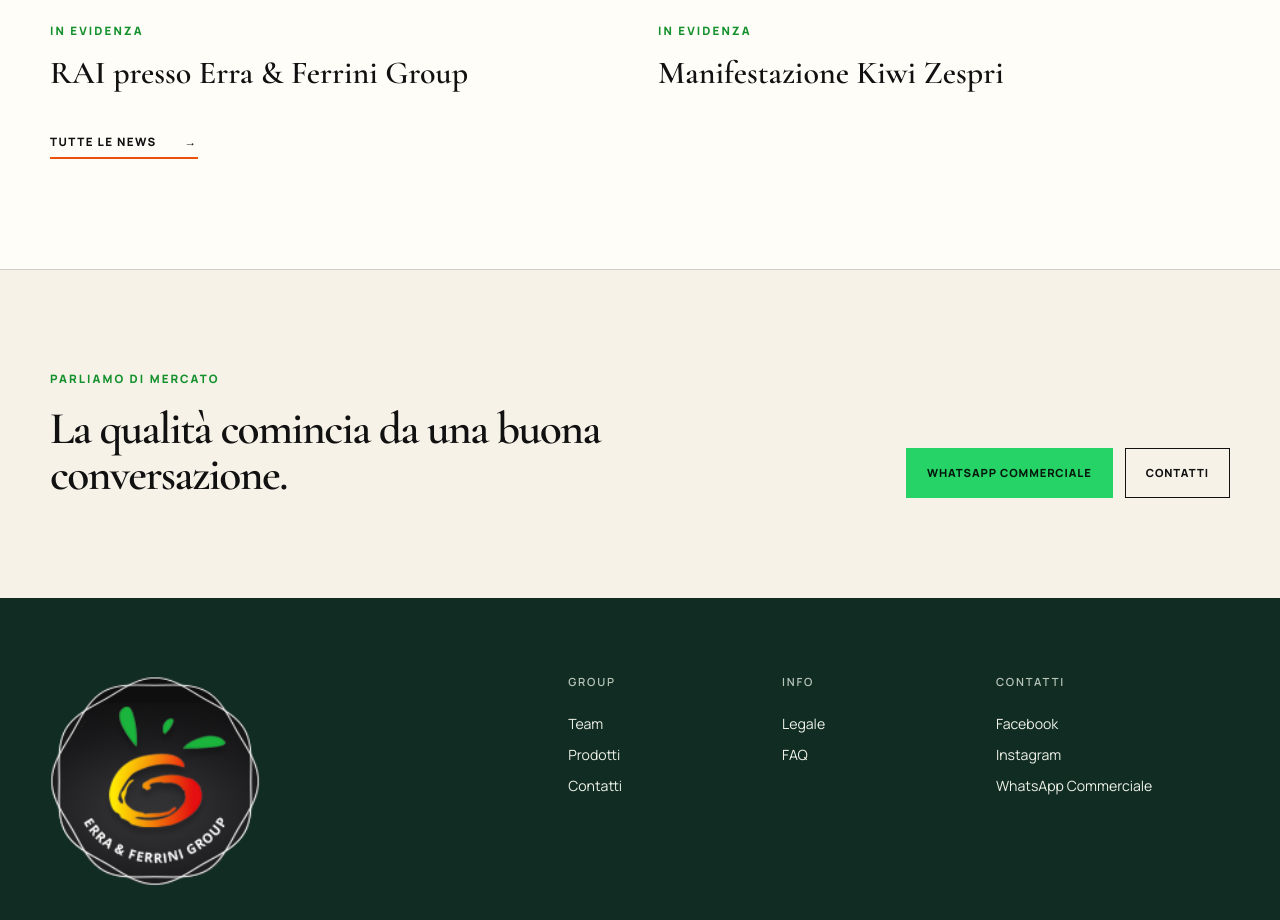
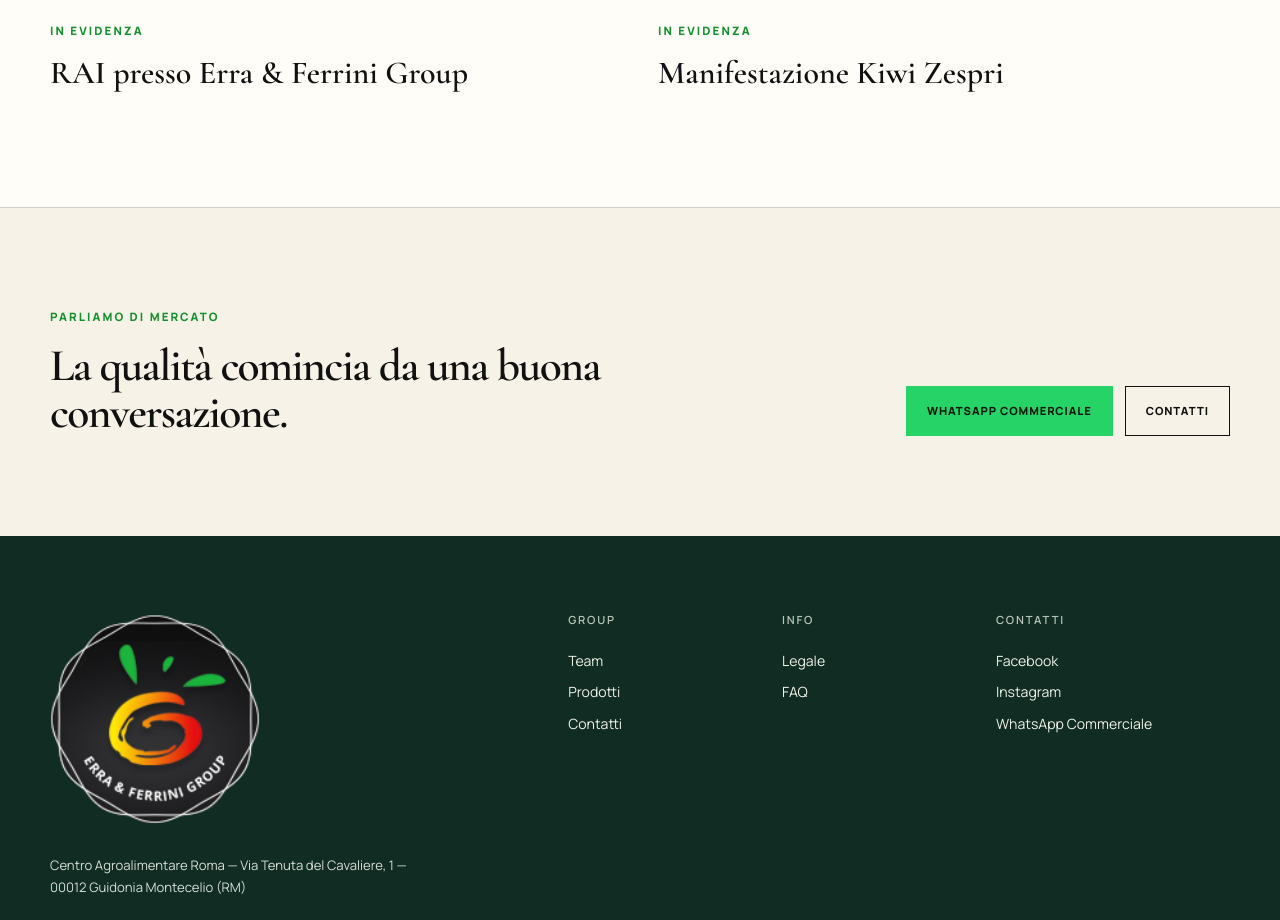
Before and after one commit to hubsienda/efgroup, a Next.js app: page / in a window 1280 px wide. Shown: the part 3563-4483 px from the top of the page. Built offline with nearby package versions, Linux system fonts and the light colour scheme.

Commit message:
Remove homepage News CTA

```diff
--- a/app/page.tsx
+++ b/app/page.tsx
@@ -59,7 +59,6 @@
           <article><div className="news-image"><Image src="/picnews/rai1.jpg" alt="RAI presso Erra & Ferrini Group" fill sizes="(max-width: 700px) 100vw, 45vw" /></div><p className="eyebrow">In evidenza</p><h3>RAI presso Erra &amp; Ferrini Group</h3></article>
           <article><div className="news-image"><Image src="/picnews/zespri1.jpg" alt="Manifestazione Kiwi Zespri" fill sizes="(max-width: 700px) 100vw, 45vw" /></div><p className="eyebrow">In evidenza</p><h3>Manifestazione Kiwi Zespri</h3></article>
         </div>
-        <Link href="/news" className="text-link">Tutte le news <span>→</span></Link>
       </section>
 
       <section className="contact-band">
```
